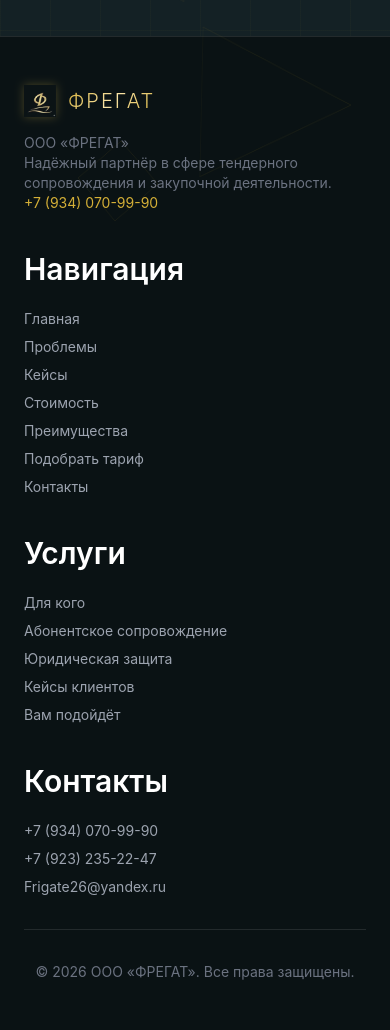
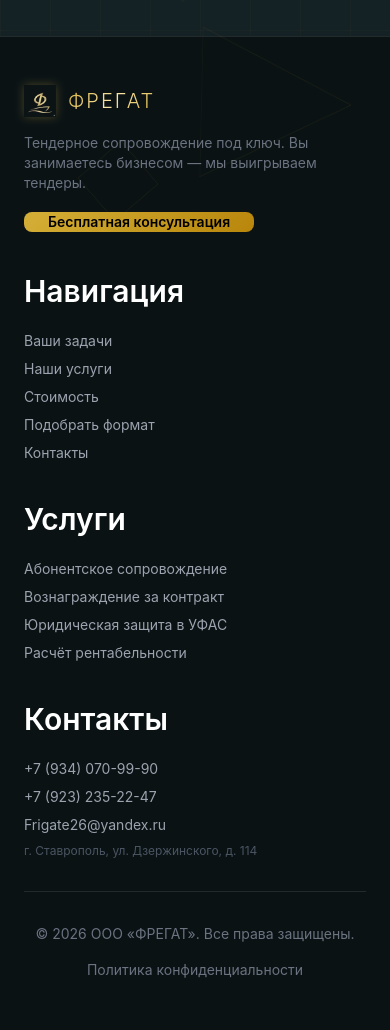
Before and after one commit to suyazov/tender-frigate.ru, a WordPress theme: template wp-content/themes/fregat/page.php in a window 390 px wide. Shown: the part 470-1500 px from the top of the page. After the commit the page ends 1448 px from the top, so only its background shows below. Run offline with PHP 8.4 and a stand-in for WordPress, Linux system fonts and the light colour scheme; the site name, menu and one post (Sample post) are stand-ins, and other content is empty; some libraries are stand-ins or nearby versions.

Commit message:
Update header nav, footer, and add Farida photo
Header:
- Nav links updated: Ваши задачи, Кейсы, Наши услуги, Стоимость, Контакты
- Mobile menu aligned with desktop

Footer:
- Simplified layout with CTA button
- Updated navigation and services links
- Added privacy policy link and address
- Replaced old hardcoded quiz JS with Quizle plugin support

Co-Authored-By: Claude Opus 4.7 <noreply@anthropic.com>

```diff
--- a/wp-content/themes/fregat/footer.php
+++ b/wp-content/themes/fregat/footer.php
@@ -1,32 +1,25 @@
 <!-- Footer -->
 <footer class="py-12 border-t border-white/10 bg-[#0a1214]">
 	<div class="max-w-7xl mx-auto px-6">
-		<div class="grid md:grid-cols-4 gap-8 mb-8">
+		<div class="grid md:grid-cols-2 lg:grid-cols-4 gap-8 mb-8">
 			<!-- Логотип -->
 			<div>
 				<div class="flex items-center gap-3 mb-4">
 					<img src="<?php echo get_template_directory_uri(); ?>/assets/images/logo.webp" alt="Логотип Фрегат" class="h-8 w-auto logo-clean" width="100" height="100" loading="lazy">
 					<span class="text-xl font-light tracking-widest text-gold-gradient">ФРЕГАТ</span>
 				</div>
-				<p class="text-gray-500 text-sm">
-					ООО «ФРЕГАТ»<br>
-					Надёжный партнёр в сфере тендерного сопровождения и закупочной деятельности.
-				</p>
-				<div class="mt-3 text-sm">
-					<a href="tel:+79340709990" class="text-gold hover:text-gold-light transition">+7 (934) 070-99-90</a>
-				</div>
+				<p class="text-gray-500 text-sm mb-4">Тендерное сопровождение под ключ. Вы занимаетесь бизнесом — мы выигрываем тендеры.</p>
+				<a href="#quiz" class="inline-block px-6 py-2.5 btn-gold rounded-lg text-sm">Бесплатная консультация</a>
 			</div>
 
 			<!-- Навигация -->
 			<div>
 				<h2 class="text-white font-semibold mb-4">Навигация</h2>
 				<div class="text-sm flex flex-col gap-2">
-					<a href="#hero" class="text-gray-400 hover:text-gold transition">Главная</a>
-					<a href="#problems" class="text-gray-400 hover:text-gold transition">Проблемы</a>
-					<a href="#cases" class="text-gray-400 hover:text-gold transition">Кейсы</a>
+					<a href="#challenges" class="text-gray-400 hover:text-gold transition">Ваши задачи</a>
+					<a href="#benefits" class="text-gray-400 hover:text-gold transition">Наши услуги</a>
 					<a href="#pricing" class="text-gray-400 hover:text-gold transition">Стоимость</a>
-					<a href="#advantages" class="text-gray-400 hover:text-gold transition">Преимущества</a>
-					<a href="#quiz" class="text-gray-400 hover:text-gold transition">Подобрать тариф</a>
+					<a href="#quiz" class="text-gray-400 hover:text-gold transition">Подобрать формат</a>
 					<a href="#contact" class="text-gray-400 hover:text-gold transition">Контакты</a>
 				</div>
 			</div>
@@ -35,11 +28,10 @@
 			<div>
 				<h2 class="text-white font-semibold mb-4">Услуги</h2>
 				<div class="text-sm flex flex-col gap-2">
-					<a href="#targeting" class="text-gray-400 hover:text-gold transition">Для кого</a>
 					<a href="#pricing" class="text-gray-400 hover:text-gold transition">Абонентское сопровождение</a>
-					<a href="#advantages" class="text-gray-400 hover:text-gold transition">Юридическая защита</a>
-					<a href="#cases" class="text-gray-400 hover:text-gold transition">Кейсы клиентов</a>
-					<a href="#targeting" class="text-gray-400 hover:text-gold transition">Вам подойдёт</a>
+					<a href="#pricing" class="text-gray-400 hover:text-gold transition">Вознаграждение за контракт</a>
+					<a href="#benefits" class="text-gray-400 hover:text-gold transition">Юридическая защита в УФАС</a>
+					<a href="#benefits" class="text-gray-400 hover:text-gold transition">Расчёт рентабельности</a>
 				</div>
 			</div>
 
@@ -50,129 +42,32 @@
 					<a href="tel:+79340709990" class="text-gray-400 hover:text-gold transition">+7 (934) 070-99-90</a>
 					<a href="tel:+79232352247" class="text-gray-400 hover:text-gold transition">+7 (923) 235-22-47</a>
 					<a href="mailto:Frigate26@yandex.ru" class="text-gray-400 hover:text-gold transition">Frigate26@yandex.ru</a>
+					<p class="text-gray-600 text-xs mt-3">г. Ставрополь, ул. Дзержинского, д. 114</p>
 				</div>
 			</div>
 		</div>
 
-		<div class="border-t border-white/10 pt-8 text-center text-gray-500 text-sm">
+		<div class="border-t border-white/10 pt-8 flex flex-col sm:flex-row items-center justify-between gap-4 text-gray-500 text-sm">
 			<div>&copy; <?php echo date('Y'); ?> ООО «ФРЕГАТ». Все права защищены.</div>
+			<a href="/politika-konfidentsialnosti/" class="text-gray-500 hover:text-gold transition">Политика конфиденциальности</a>
 		</div>
 	</div>
 </footer>
 
 <?php wp_footer(); ?>
 
-<!-- Quiz JavaScript -->
+<!-- Quizle: русские тексты -->
 <script>
 document.addEventListener('DOMContentLoaded', function() {
-    var quiz = document.getElementById('tender-quiz');
-    if (!quiz) return;
-
-    var currentStep = 1;
-    var totalSteps = 4;
-    var answers = {};
-
-    var quizSteps = quiz.querySelectorAll('.quiz-step');
-    var quizResult = document.getElementById('quiz-result');
-    var quizNav = document.getElementById('quiz-nav');
-    var progressBar = document.getElementById('quiz-progress-bar');
-    var progressText = document.getElementById('quiz-progress-text');
-    var currentStepEl = document.getElementById('quiz-current-step');
-    var prevBtn = document.getElementById('quiz-prev');
-    var nextBtn = document.getElementById('quiz-next');
-
-    function updateProgress() {
-        var pct = Math.round((currentStep / totalSteps) * 100);
-        progressBar.style.width = pct + '%';
-        progressText.textContent = pct + '%';
-        currentStepEl.textContent = currentStep;
-    }
-
-    function showStep(step) {
-        quizSteps.forEach(function(s) { s.style.display = 'none'; });
-        var target = quiz.querySelector('[data-step="' + step + '"]');
-        if (target) target.style.display = 'block';
-        prevBtn.style.visibility = step === 1 ? 'hidden' : 'visible';
-        nextBtn.textContent = step === totalSteps ? 'Результат' : 'Далее';
-        updateProgress();
-    }
-
-    quiz.querySelectorAll('.quiz-option').forEach(function(opt) {
-        opt.addEventListener('click', function() {
-            var radio = this.querySelector('input[type="radio"]');
-            if (radio) {
-                radio.checked = true;
-                this.parentElement.querySelectorAll('.quiz-option').forEach(function(o) {
-                    o.classList.remove('border-gold/30', 'bg-gold/5');
-                    o.classList.add('border-white/5');
-                    var dot = o.querySelector('.bg-gold');
-                    if (dot) dot.classList.add('hidden');
-                });
-                this.classList.remove('border-white/5');
-                this.classList.add('border-gold/30', 'bg-gold/5');
-                var dot = this.querySelector('.bg-gold');
-                if (dot) dot.classList.remove('hidden');
-            }
-        });
+    document.querySelectorAll('.quizle-contacts [data-toggle_txt]').forEach(function(btn) {
+        btn.setAttribute('data-toggle_txt', 'Отправка...');
     });
-
-    nextBtn.addEventListener('click', function() {
-        var stepEl = quiz.querySelector('[data-step="' + currentStep + '"]');
-        var selected = stepEl ? stepEl.querySelector('input[type="radio"]:checked') : null;
-        if (!selected) return;
-
-        answers['q' + currentStep] = selected.value;
-
-        if (currentStep < totalSteps) {
-            currentStep++;
-            showStep(currentStep);
-        } else {
-            quizSteps.forEach(function(s) { s.style.display = 'none'; });
-            quizResult.style.display = 'block';
-            quizNav.style.display = 'none';
-            progressBar.style.width = '100%';
-            progressText.textContent = '100%';
-
-            var result = '';
-            if (answers.q2 === 'large' || answers.q3 === 'volume') {
-                result = 'Абонентское сопровождение — оптимально для компаний с крупными закупками';
-            } else if (answers.q1 === 'no' || answers.q4 === 'now') {
-                result = 'Начните с консультации — мы подберём формат сотрудничества';
-            } else {
-                result = 'Абонентское сопровождение + вознаграждение за результат';
-            }
-            document.getElementById('quiz-result-text').textContent = result;
-        }
+    document.querySelectorAll('.quizle-contacts input[name="data[contacts][name]"]').forEach(function(inp) {
+        inp.placeholder = 'Ваше имя';
     });
-
-    prevBtn.addEventListener('click', function() {
-        if (currentStep > 1) {
-            currentStep--;
-            showStep(currentStep);
-        }
+    document.querySelectorAll('.quizle-contacts input[name="data[contacts][phone]"]').forEach(function(inp) {
+        inp.placeholder = '+7 (___) ___-__-__';
     });
-
-    var submitBtn = document.getElementById('quiz-submit');
-    if (submitBtn) {
-        submitBtn.addEventListener('click', function() {
-            var name = document.getElementById('quiz-name').value;
-            var phone = document.getElementById('quiz-phone').value;
-            if (!name || !phone) return;
-
-            var formData = new FormData();
-            formData.append('action', 'fregat_contact');
-            formData.append('nonce', fregat_contact.nonce);
-            formData.append('name', name);
-            formData.append('phone', phone);
-            formData.append('message', 'Квиз: ' + (document.getElementById('quiz-result-text')?.textContent || ''));
-
-            fetch(fregat_contact.ajax_url, { method: 'POST', body: formData })
-                .then(function(r) { return r.json(); })
-                .then(function() {
-                    quizResult.innerHTML = '<div class="text-center py-8"><svg class="w-16 h-16 mx-auto mb-4" style="color:#D4AF37" fill="none" stroke="currentColor" viewBox="0 0 24 24"><path stroke-linecap="round" stroke-linejoin="round" stroke-width="2" d="M9 12l2 2 4-4m6 2a9 9 0 11-18 0 9 9 0 0118 0z"/></svg><h3 class="text-2xl font-bold text-white mb-2">Спасибо!</h3><p class="text-gray-400">Мы свяжемся с вами в ближайшее время</p></div>';
-                });
-        });
-    }
 });
 </script>
 
--- a/wp-content/themes/fregat/header.php
+++ b/wp-content/themes/fregat/header.php
@@ -70,13 +70,13 @@
 				<span class="hidden sm:block text-[10px] text-gray-400 tracking-widest uppercase">Тендерное сопровождение</span>
 			</div>
 		</a>
-		<nav class="hidden md:flex gap-8 text-sm text-gray-300">
-			<a href="#problems" class="hover:text-white transition">Проблемы</a>
-			<a href="#cases" class="hover:text-white transition">Кейсы</a>
-			<a href="#pricing" class="hover:text-white transition">Стоимость</a>
-			<a href="#advantages" class="hover:text-white transition">Преимущества</a>
-			<a href="#quiz" class="hover:text-white transition">Подобрать тариф</a>
-			<a href="#contact" class="ml-4 btn-gold px-6 py-3 rounded text-sm tracking-wide">Связаться</a>
+		<nav class="hidden md:flex items-center gap-8 text-sm text-gray-300">
+			<a href="#challenges" class="py-3 hover:text-white transition">Ваши задачи</a>
+				<a href="#cases" class="py-3 hover:text-white transition">Кейсы</a>
+			<a href="#benefits" class="py-3 hover:text-white transition">Наши услуги</a>
+			<a href="#pricing" class="py-3 hover:text-white transition">Стоимость</a>
+			<a href="#contact" class="py-3 hover:text-white transition">Контакты</a>
+			<a href="#quiz" class="ml-4 btn-gold px-6 py-3 rounded text-sm tracking-wide">Связаться</a>
 		</nav>
 		<button class="mobile-menu-toggle md:hidden" aria-label="Меню">
 			<span class="hamburger-line"></span>
@@ -87,14 +87,14 @@
 	<!-- Мобильное меню -->
 	<div class="nav-links hidden flex-col absolute top-full left-0 right-0 backdrop-blur-md border-b border-white/10 md:hidden z-50" style="background-color: rgba(20, 33, 37, 0.98);">
 		<nav class="flex flex-col text-sm text-gray-300 px-6 py-2">
-			<a href="#problems" class="py-3 border-b border-white/10 hover:text-white transition">Проблемы</a>
-			<a href="#cases" class="py-3 border-b border-white/10 hover:text-white transition">Кейсы</a>
-			<a href="#advantages" class="py-3 border-b border-white/10 hover:text-white transition">Преимущества</a>
+			<a href="#challenges" class="py-3 border-b border-white/10 hover:text-white transition">Ваши задачи</a>
+				<a href="#cases" class="py-3 border-b border-white/10 hover:text-white transition">Кейсы</a>
+			<a href="#benefits" class="py-3 border-b border-white/10 hover:text-white transition">Наши услуги</a>
 			<a href="#pricing" class="py-3 border-b border-white/10 hover:text-white transition">Стоимость</a>
 			<a href="#contact" class="py-3 hover:text-white transition">Контакты</a>
 		</nav>
 		<div class="px-6 pb-4 pt-2">
-			<a href="#contact" class="btn-gold px-6 py-3 rounded text-sm tracking-wide block text-center">Связаться с нами</a>
+			<a href="#quiz" class="btn-gold px-6 py-3 rounded text-sm tracking-wide block text-center">Связаться с нами</a>
 		</div>
 	</div>
 </header>
```
Also changed, not shown: wp-content/themes/fregat/assets/images/farida-640.webp (added).
